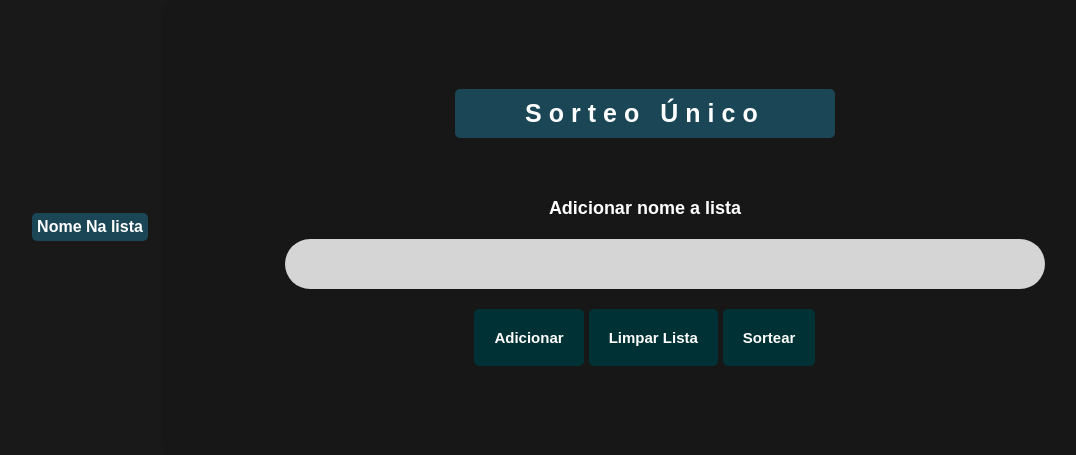
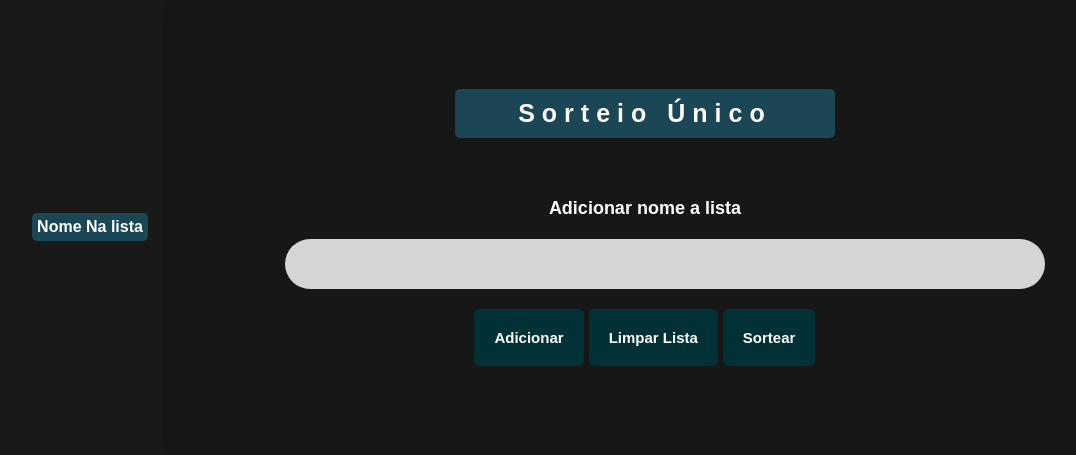
Before and after one commit to ThainanViniciusKatchan/SistemaDeSorteio, a Flask app: page / in a window 1280 px wide. Shown: the part 173-628 px from the top of the page, without its empty margins (80-1156 px from the left). Run offline with Flask 3, Linux system fonts and the light colour scheme; lists and menus that the app fills with data are empty.

Commit message:
Update sorteio.html

```diff
--- a/templates/sorteio.html
+++ b/templates/sorteio.html
@@ -32,9 +32,9 @@
 <form method="post" class="alinhamento">
     <div class="Titulo">
         {% if Duplo == False %}
-        <p>Sorteo Único</p>
+        <p>Sorteio Único</p>
         {% else %}
-        <p>Sorteo Duplo</p>
+        <p>Sorteio Duplo</p>
         {% endif %}
     </div>
     <label>Adicionar nome a lista</label>
```
